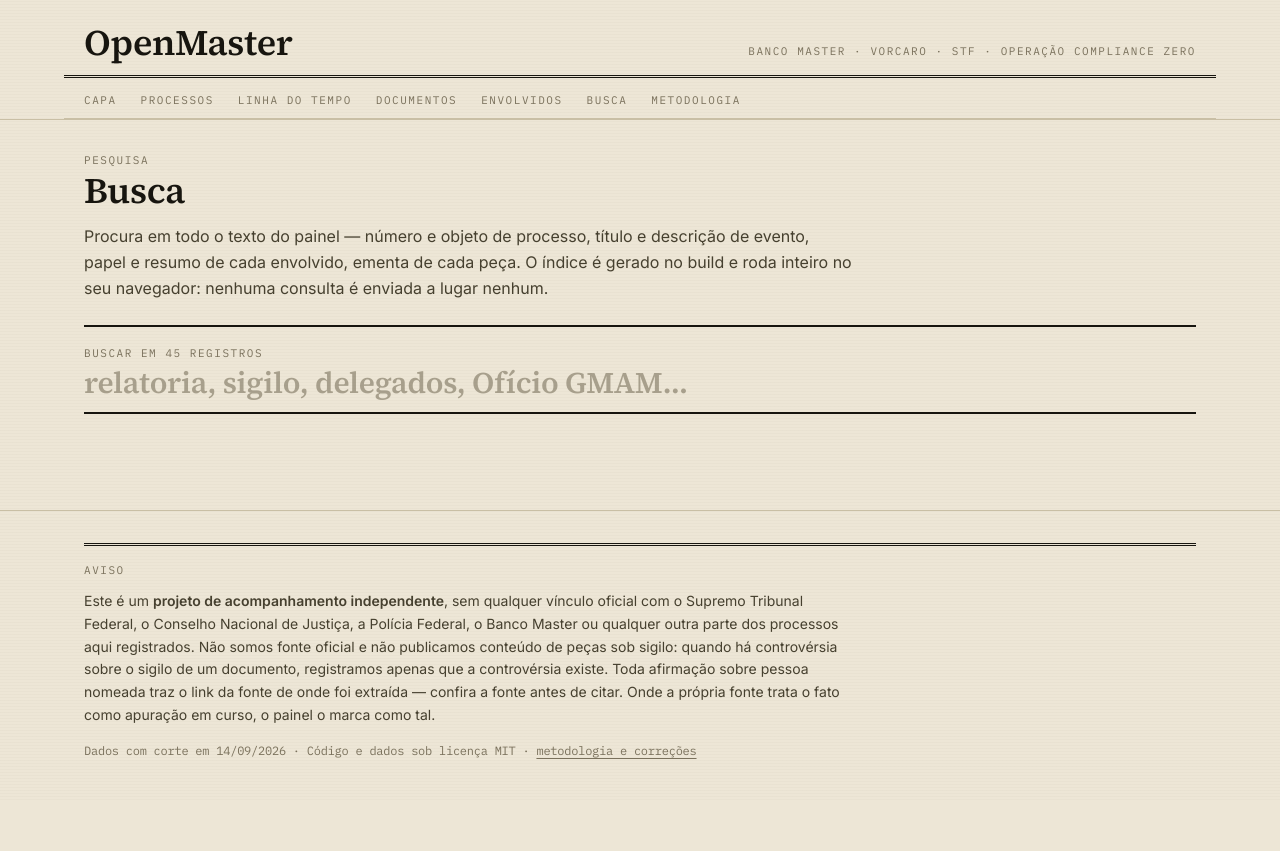
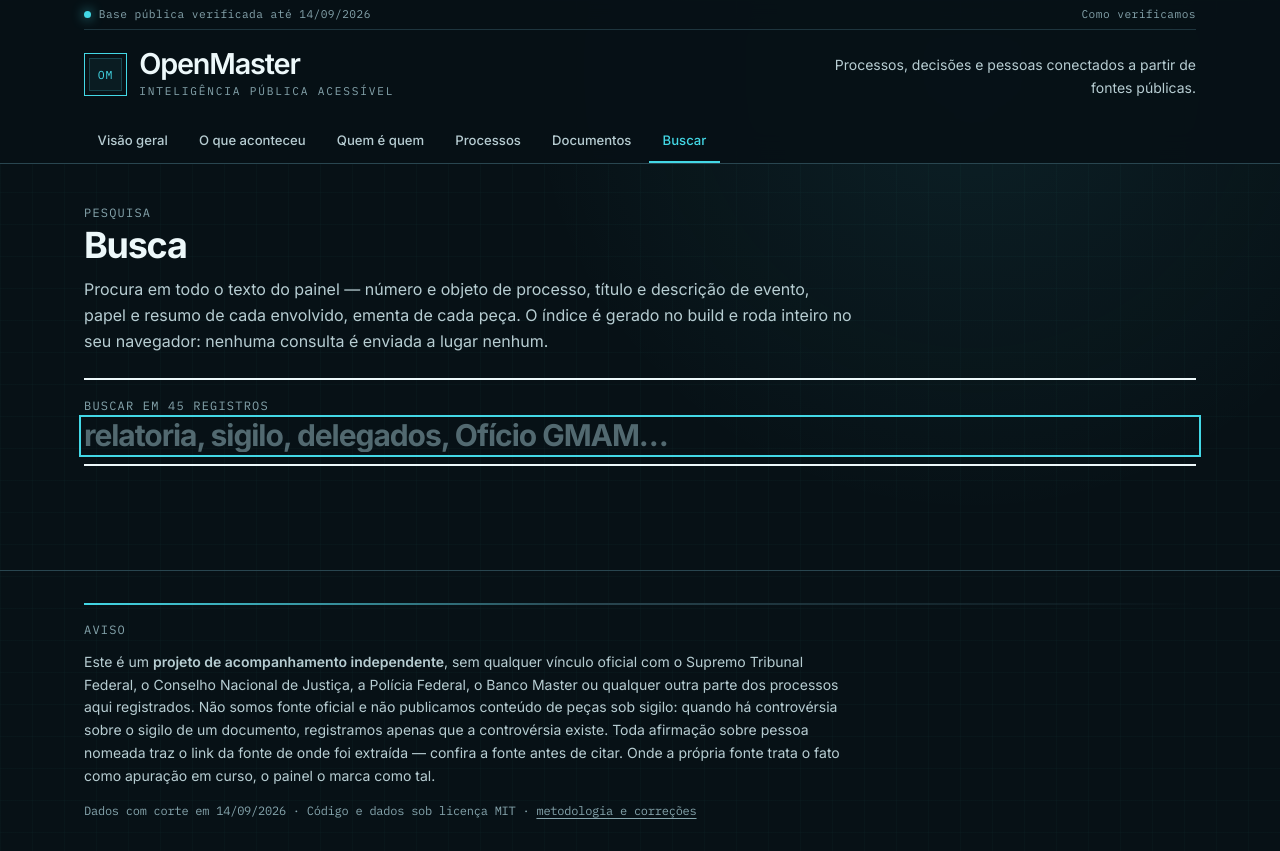
Before and after one commit to IsaacRop/OpenMaster, a Next.js app: page /busca in a window 1280 px wide. Before the commit the page ends 800 px from the top, so only its background shows below. Built offline with nearby package versions, Linux system fonts and the light colour scheme.

Commit message:
feat: estabelece identidade visual de inteligencia publica

```diff
--- a/app/globals.css
+++ b/app/globals.css
@@ -1,17 +1,17 @@
 @import "tailwindcss";
 
 @theme {
-  /* Diário oficial, não SaaS. */
-  --color-paper: #ede6d6;
-  --color-paper-2: #e4dbc7;
-  --color-paper-3: #f4efe3;
-  --color-ink: #17150f;
-  --color-ink-2: #46402f;
-  --color-ink-3: #7a715c;
-  --color-rule: #c9bfa5;
-  --color-seal: #96271f;
-  --color-seal-soft: #b8453c;
-  --color-gold: #a67f2e;
+  /* Central de análise: escura, precisa e legível. */
+  --color-paper: #071116;
+  --color-paper-2: #0b1a22;
+  --color-paper-3: #10232d;
+  --color-ink: #edf8fa;
+  --color-ink-2: #b7cdd2;
+  --color-ink-3: #86a5ad;
+  --color-rule: #294650;
+  --color-seal: #43d8e6;
+  --color-seal-soft: #79e5ed;
+  --color-gold: #ffd166;
 
   --font-serif: var(--font-serif-stack);
   --font-mono: var(--font-mono-stack);
@@ -23,6 +23,7 @@
 }
 
 html {
+  scroll-behavior: smooth;
   background-color: var(--color-paper);
 }
 
@@ -30,30 +31,117 @@
   background-color: var(--color-paper);
   color: var(--color-ink);
   font-family: var(--font-sans);
-  /* Fibra do papel: ruído sutil, sem imagem externa. */
+  min-width: 320px;
+  /* Grade técnica discreta: atmosfera de análise sem competir com o conteúdo. */
   background-image:
-    repeating-linear-gradient(
-      0deg,
-      rgba(122, 113, 92, 0.035) 0px,
-      rgba(122, 113, 92, 0.035) 1px,
-      transparent 1px,
-      transparent 3px
-    );
+    radial-gradient(circle at 76% 8%, rgba(67, 216, 230, 0.08), transparent 28rem),
+    linear-gradient(rgba(67, 216, 230, 0.025) 1px, transparent 1px),
+    linear-gradient(90deg, rgba(67, 216, 230, 0.025) 1px, transparent 1px);
+  background-size: auto, 32px 32px, 32px 32px;
 }
 
 ::selection {
-  background: var(--color-gold);
-  color: var(--color-paper-3);
+  background: var(--color-seal);
+  color: var(--color-paper);
 }
 
 a {
   text-underline-offset: 3px;
 }
 
+:focus-visible {
+  outline: 2px solid var(--color-seal);
+  outline-offset: 3px;
+}
+
+.skip-link {
+  position: fixed;
+  left: 1rem;
+  top: 1rem;
+  z-index: 100;
+  transform: translateY(-200%);
+  border: 1px solid var(--color-seal);
+  background: var(--color-paper-3);
+  padding: 0.65rem 1rem;
+  color: var(--color-ink);
+  font-size: 0.875rem;
+}
+
+.skip-link:focus {
+  transform: translateY(0);
+}
+
+.site-header {
+  position: sticky;
+  top: 0;
+  z-index: 40;
+  border-bottom: 1px solid var(--color-rule);
+  background: color-mix(in srgb, var(--color-paper) 92%, transparent);
+  backdrop-filter: blur(16px);
+}
+
+.brand-mark {
+  display: grid;
+  height: 2.7rem;
+  width: 2.7rem;
+  place-items: center;
+  border: 1px solid var(--color-seal);
+  background: rgba(67, 216, 230, 0.06);
+  color: var(--color-seal);
+  font-family: var(--font-mono);
+  font-size: 0.72rem;
+  letter-spacing: 0.08em;
+  box-shadow: inset 0 0 0 4px var(--color-paper), inset 0 0 0 5px rgba(67, 216, 230, 0.22);
+}
+
+.status-line,
+.meta-link {
+  display: inline-flex;
+  align-items: center;
+  gap: 0.5rem;
+  font-family: var(--font-mono);
+  font-size: 0.7rem;
+  letter-spacing: 0.04em;
+  color: var(--color-ink-3);
+  text-decoration: none;
+}
+
+.status-dot {
+  height: 0.42rem;
+  width: 0.42rem;
+  flex: none;
+  border-radius: 999px;
+  background: var(--color-seal);
+  box-shadow: 0 0 0.75rem rgba(67, 216, 230, 0.85);
+}
+
+.nav-link {
+  display: block;
+  border-bottom: 2px solid transparent;
+  padding: 0.7rem 0.85rem 0.65rem;
+  color: var(--color-ink-2);
+  font-size: 0.82rem;
+  font-weight: 500;
+  text-decoration: none;
+  transition: border-color 150ms ease, color 150ms ease, background 150ms ease;
+}
+
+.nav-link:hover {
+  color: var(--color-ink);
+  background: rgba(67, 216, 230, 0.045);
+}
+
+.nav-link-active {
+  border-color: var(--color-seal);
+  color: var(--color-seal);
+}
+
 /* Régua tipográfica da gazeta ------------------------------------------- */
 
 .rule-thick {
-  border-top: 3px double var(--color-ink);
+  height: 2px;
+  border: 0;
+  background: linear-gradient(90deg, var(--color-seal), var(--color-rule) 45%, transparent);
 }
 
 .rule-thin {
@@ -62,17 +150,17 @@
 
 .kicker {
   font-family: var(--font-mono);
-  font-size: 0.6875rem;
-  letter-spacing: 0.14em;
+  font-size: 0.75rem;
+  letter-spacing: 0.1em;
   text-transform: uppercase;
   color: var(--color-ink-3);
 }
 
 .headline {
-  font-family: var(--font-serif);
-  font-weight: 600;
-  letter-spacing: -0.01em;
-  line-height: 1.08;
+  font-family: var(--font-sans);
+  font-weight: 650;
+  letter-spacing: -0.035em;
+  line-height: 1.06;
 }
 
 .numero {
@@ -90,12 +178,45 @@
   color: var(--color-seal);
   border: 1.5px solid var(--color-seal);
   padding: 0.1rem 0.4rem;
-  transform: rotate(-1.2deg);
   display: inline-block;
+}
+
+.panel {
+  border: 1px solid var(--color-rule);
+  background: linear-gradient(145deg, rgba(16, 35, 45, 0.9), rgba(11, 26, 34, 0.78));
+  box-shadow: 0 1.25rem 4rem rgba(0, 0, 0, 0.18);
+}
+
+.eyebrow {
+  display: inline-flex;
+  align-items: center;
+  gap: 0.5rem;
+  font-family: var(--font-mono);
+  font-size: 0.75rem;
+  letter-spacing: 0.1em;
+  text-transform: uppercase;
+  color: var(--color-seal);
+}
+
+.eyebrow::before {
+  content: "";
+  width: 1.25rem;
+  height: 1px;
+  background: currentColor;
+}
+
+.plain-note {
+  border-left: 2px solid var(--color-seal);
+  background: rgba(67, 216, 230, 0.055);
+  padding: 0.8rem 1rem;
+  color: var(--color-ink-2);
 }
 
 @media print {
   body {
     background: #fff;
+    color: #111;
   }
+
+  .site-header { position: static; }
 }
--- a/app/layout.tsx
+++ b/app/layout.tsx
@@ -3,6 +3,8 @@
 import { IBM_Plex_Mono, Inter, Source_Serif_4 } from "next/font/google";
 
 import Disclaimer from "@/components/Disclaimer";
+import MainNav from "@/components/MainNav";
+import { dataCorte } from "@/lib/data";
 import "./globals.css";
 
 const serif = Source_Serif_4({
@@ -31,54 +33,51 @@
     "Acompanhamento público do cluster de processos do caso Banco Master / Daniel Vorcaro no STF: linha do tempo, estado de cada processo, peças identificadas e mapa navegável dos envolvidos, com fonte em cada afirmação.",
 };
 
-const NAV = [
-  { href: "/", label: "Capa" },
-  { href: "/processos", label: "Processos" },
-  { href: "/timeline", label: "Linha do tempo" },
-  { href: "/documentos", label: "Documentos" },
-  { href: "/pessoas", label: "Envolvidos" },
-  { href: "/busca", label: "Busca" },
-  { href: "/metodologia", label: "Metodologia" },
-];
-
 export default function RootLayout({ children }: { children: React.ReactNode }) {
   return (
     <html lang="pt-BR" className={`${serif.variable} ${mono.variable} ${sans.variable}`}>
       <body className="min-h-screen antialiased">
-        <header className="border-b border-rule">
-          <div className="mx-auto max-w-6xl px-5 pt-6 pb-3">
-            <div className="flex flex-wrap items-baseline justify-between gap-x-6 gap-y-2">
-              <Link href="/" className="no-underline">
-                <h1 className="headline text-3xl sm:text-4xl text-ink">
-                  OpenMaster
-                </h1>
+        <a href="#conteudo" className="skip-link">
+          Pular para o conteúdo
+        </a>
+
+        <header className="site-header">
+          <div className="mx-auto max-w-6xl px-5">
+            <div className="flex min-h-7 items-center justify-between gap-4 border-b border-rule/70 py-1.5">
+              <p className="status-line">
+                <span className="status-dot" aria-hidden="true" />
+                Base pública verificada até {dataCorte.split("-").reverse().join("/")}
+              </p>
+              <Link href="/metodologia" className="meta-link hidden sm:inline-flex">
+                Como verificamos
               </Link>
-              <p className="kicker">
-                Banco Master · Vorcaro · STF · Operação Compliance Zero
+            </div>
+
+            <div className="flex flex-wrap items-end justify-between gap-x-8 gap-y-3 py-5">
+              <Link href="/" className="group inline-flex items-center gap-3 no-underline">
+                <span className="brand-mark" aria-hidden="true">OM</span>
+                <span>
+                  <span className="block text-[1.55rem] font-semibold leading-none tracking-[-0.04em] text-ink sm:text-[1.8rem]">
+                    OpenMaster
+                  </span>
+                  <span className="mt-1 block font-mono text-[0.7rem] uppercase tracking-[0.16em] text-ink-3">
+                    inteligência pública acessível
+                  </span>
+                </span>
+              </Link>
+
+              <p className="hidden max-w-sm text-right text-sm leading-relaxed text-ink-2 lg:block">
+                Processos, decisões e pessoas conectados a partir de fontes públicas.
               </p>
             </div>
+
+            <MainNav />
           </div>
-
-          <div className="rule-thick mx-auto max-w-6xl" />
-
-          <nav className="mx-auto max-w-6xl px-5 py-2">
-            <ul className="flex flex-wrap gap-x-6 gap-y-1">
-              {NAV.map((n) => (
-                <li key={n.href}>
-                  <Link
-                    href={n.href}
-                    className="kicker no-underline hover:text-seal transition-colors"
-                  >
-                    {n.label}
-                  </Link>
-                </li>
-              ))}
-            </ul>
-          </nav>
-          <div className="rule-thin mx-auto max-w-6xl" />
         </header>
 
-        <main className="mx-auto max-w-6xl px-5 py-8">{children}</main>
+        <main id="conteudo" className="mx-auto max-w-6xl px-5 py-8 sm:py-10">
+          {children}
+        </main>
 
         <Disclaimer />
       </body>
--- /dev/null
+++ b/components/MainNav.tsx
@@ -0,0 +1,40 @@
+"use client";
+
+import Link from "next/link";
+import { usePathname } from "next/navigation";
+
+const NAV = [
+  { href: "/", label: "Visão geral" },
+  { href: "/timeline", label: "O que aconteceu" },
+  { href: "/pessoas", label: "Quem é quem" },
+  { href: "/processos", label: "Processos" },
+  { href: "/documentos", label: "Documentos" },
+  { href: "/busca", label: "Buscar" },
+];
+
+export default function MainNav() {
+  const pathname = usePathname();
+
+  return (
+    <nav aria-label="Navegação principal" className="overflow-x-auto">
+      <ul className="flex min-w-max items-center gap-1">
+        {NAV.map((item) => {
+          const ativo =
+            item.href === "/" ? pathname === "/" : pathname.startsWith(item.href);
+
+          return (
+            <li key={item.href}>
+              <Link
+                href={item.href}
+                aria-current={ativo ? "page" : undefined}
+                className={`nav-link ${ativo ? "nav-link-active" : ""}`}
+              >
+                {item.label}
+              </Link>
+            </li>
+          );
+        })}
+      </ul>
+    </nav>
+  );
+}
```
